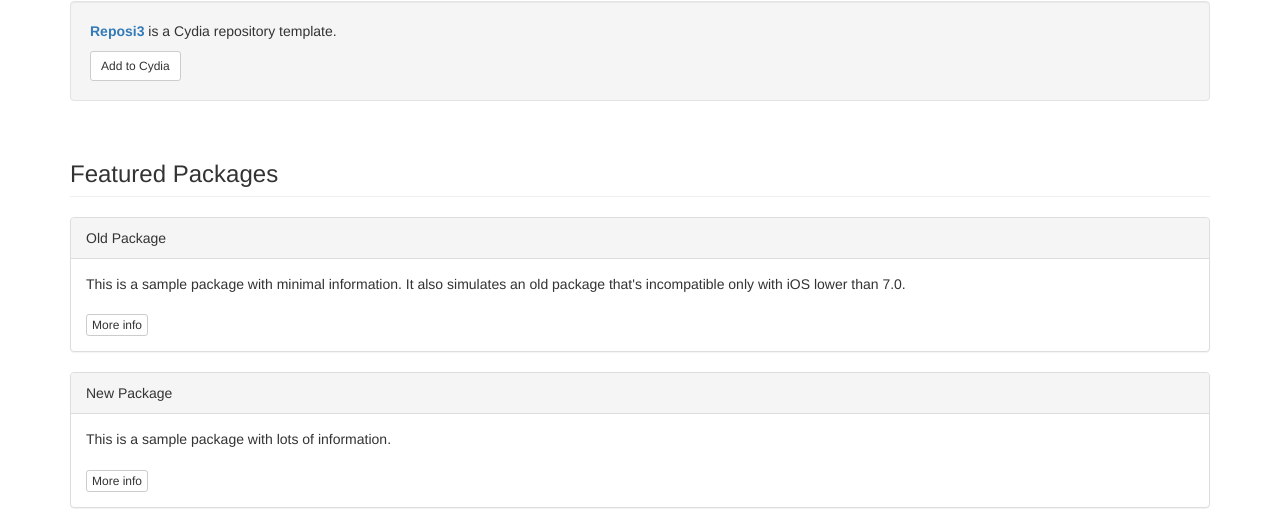
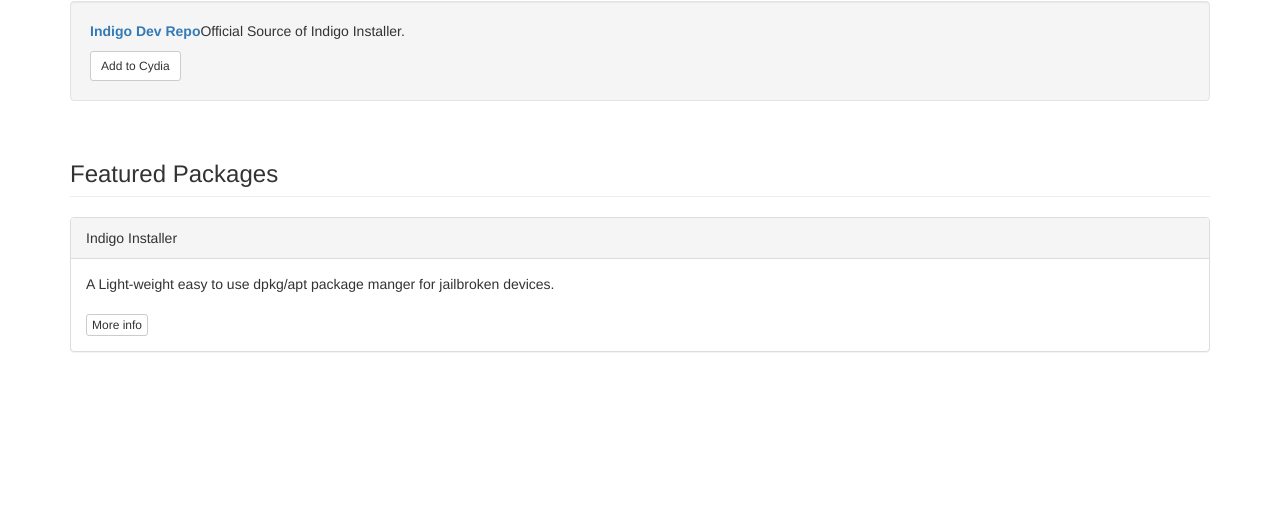
Before and after one commit to indigodevs/indigodevs.github.io, a plain HTML site: page repo/index.html in a window 1280 px wide. Shown: the part 1093-1621 px from the top of the page. After the commit the page ends 1465 px from the top, so only its background shows below. Drawn offline with nearby package versions, Linux system fonts and the light colour scheme.

Commit message:
Update index.html

```diff
--- a/repo/index.html
+++ b/repo/index.html
@@ -10,12 +10,12 @@
 <body>
 
 <div class="container">
-	<h1><img src="CydiaIcon.png"> Indigo Dev</h1>
+	<h1><img src="CydiaIcon.png">Indigo Dev Repo</h1>
 </div>
 
 <div class="container">
 	<div class="well">
-		<p><span class="text-primary"><b>Reposi3</span></b> is a Cydia repository template.</p>
+		<p><span class="text-primary"><b>Indigo Dev Repo</span></b>Official Source of Indigo Installer.</p>
 		<a class="btn btn-sm btn-default" href="cydia://url/https://cydia.saurik.com/api/share#?source=https://indigodevs.github.io/repo">Add to Cydia</a>
 	</div>
 </div>
@@ -26,19 +26,11 @@
 
 <div class="container">
 	<div class="panel panel-default">
-	  <div class="panel-heading">Old Package</div>
+	  <div class="panel-heading">Indigo Installer</div>
 	  <div class="panel-body">
-		This is a sample package with minimal information.
-		It also simulates an old package that's incompatible only with iOS lower than 7.0.<br /><br />
-		<a class="btn btn-xs btn-default" href="depictions/?p=com.supermamon.oldpackage">More info</a>
-	  </div>
-	</div>
-
-	<div class="panel panel-default">
-	  <div class="panel-heading">New Package</div>
-	  <div class="panel-body">
-		This is a sample package with lots of information.<br /><br />
-		<a class="btn btn-xs btn-default" href="depictions/?p=com.supermamon.newpackage">More info</a>
+			A Light-weight easy to use dpkg/apt package manger for jailbroken devices.
+		<br /><br />
+		<a class="btn btn-xs btn-default" href="depictions/?p=com.indigo.installer">More info</a>
 	  </div>
 	</div>
 </div>
```
